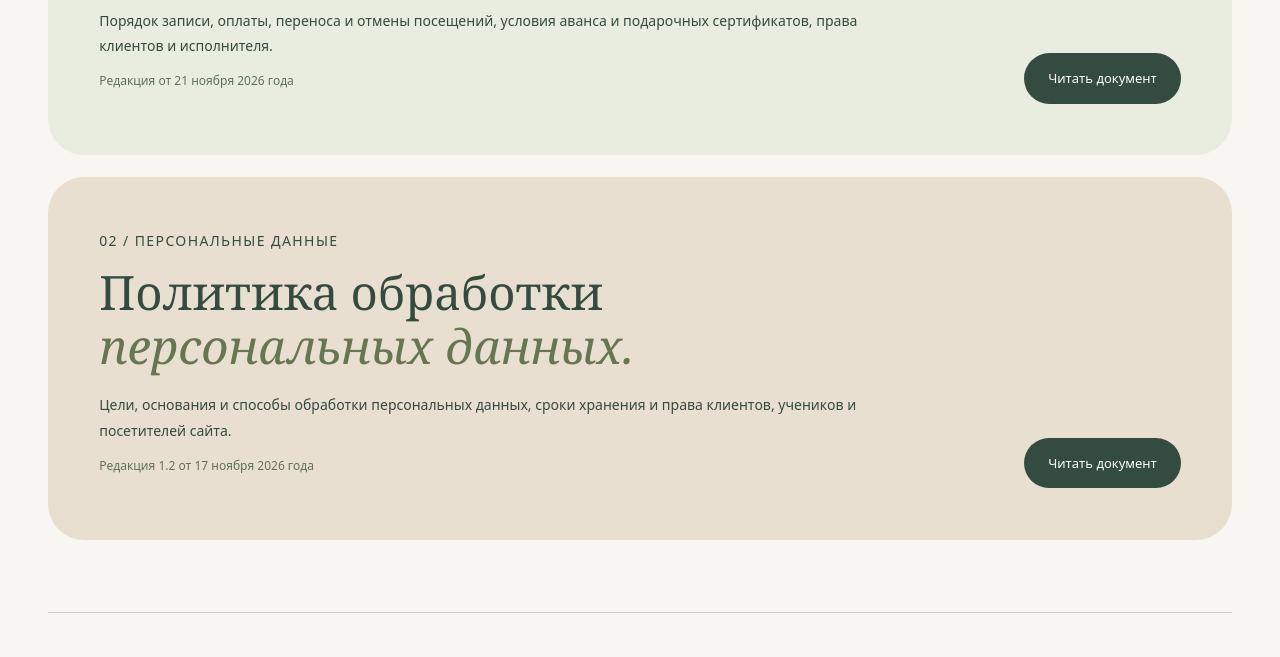
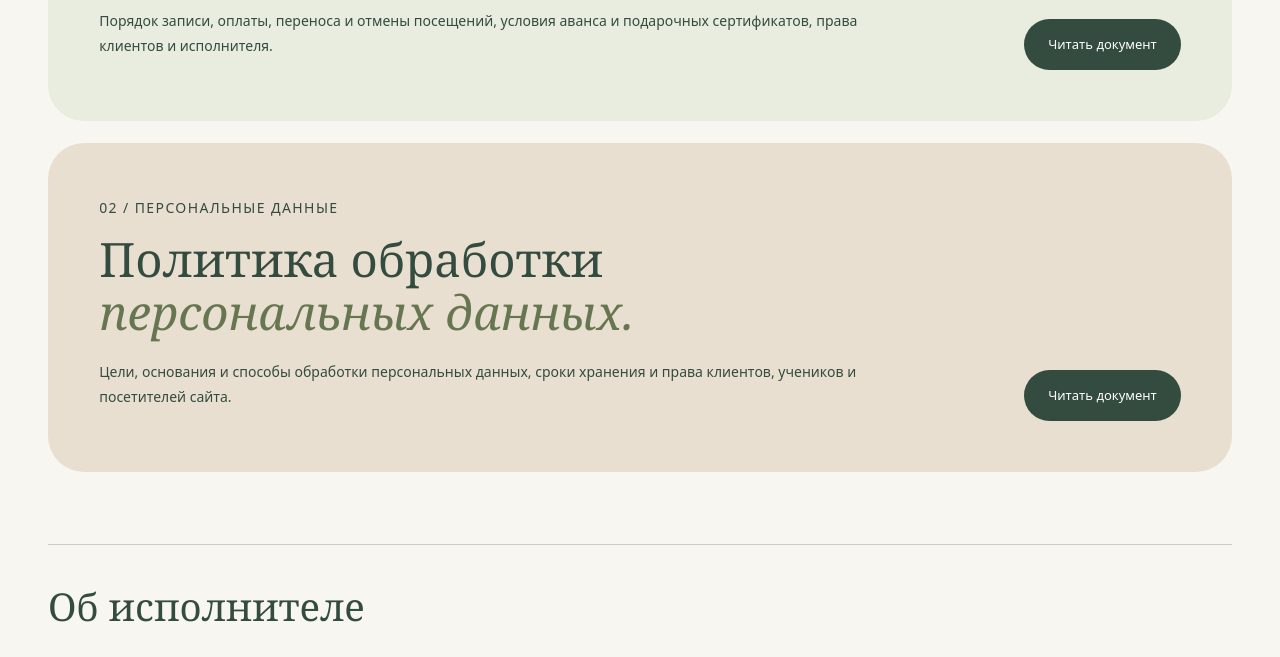
Before and after one commit to imxeenia/imxeenia.github.io, a plain HTML site: page legal-pages/information/index.html in a window 1280 px wide. Shown: the part 671-1328 px from the top of the page. Drawn offline with Linux system fonts and the light colour scheme.

Commit message:
ui: remove document edition dates from legal cards

```diff
--- a/legal-pages/information/index.html
+++ b/legal-pages/information/index.html
@@ -49,7 +49,6 @@ h1,h2,h3{font-family:Georgia,serif;font-weight:400}em{color:#667650}
           <p class="legal-document-number">01 / УСЛОВИЯ ОКАЗАНИЯ УСЛУГ</p>
           <h2>Публичная <em>оферта.</em></h2>
           <p>Порядок записи, оплаты, переноса и отмены посещений, условия аванса и подарочных сертификатов, права клиентов и исполнителя.</p>
-          <p class="legal-document-date">Редакция от 21 ноября 2026 года</p>
         </div>
         <a class="button" href="/offer/">Читать документ</a>
       </article>
@@ -59,7 +58,6 @@ h1,h2,h3{font-family:Georgia,serif;font-weight:400}em{color:#667650}
           <p class="legal-document-number">02 / ПЕРСОНАЛЬНЫЕ ДАННЫЕ</p>
           <h2>Политика обработки <em>персональных данных.</em></h2>
           <p>Цели, основания и способы обработки персональных данных, сроки хранения и права клиентов, учеников и посетителей сайта.</p>
-          <p class="legal-document-date">Редакция 1.2 от 17 ноября 2026 года</p>
         </div>
         <a class="button" href="/privacy/">Читать документ</a>
       </article>
```
